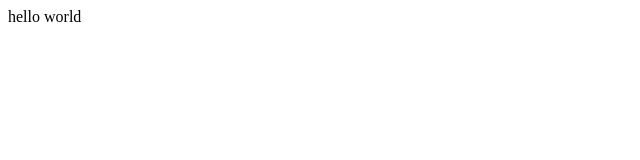
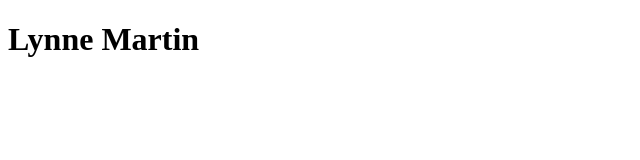
Before and after one commit to LynneMartin/Introduction, a plain HTML site: page index.html in a window 1280 px wide. Shown: the whole page, without its empty margins (0-640 px from the left). Drawn offline with Linux system fonts and the light colour scheme.

Commit message:
Added name

```diff
--- a/index.html
+++ b/index.html
@@ -5,11 +5,11 @@
   <meta charset="UTF-8">
   <meta name="viewport" content="width=device-width, initial-scale=1.0">
   <meta http-equiv="X-UA-Compatible" content="ie=edge">
-  <title>Document</title>
+  <title>Lynne</title>
 </head>
 
 <body>
-  hello world
+  <h1>Lynne Martin</h1>
 </body>
 
 </html>
```
Also changed, not shown: 1 other file.
